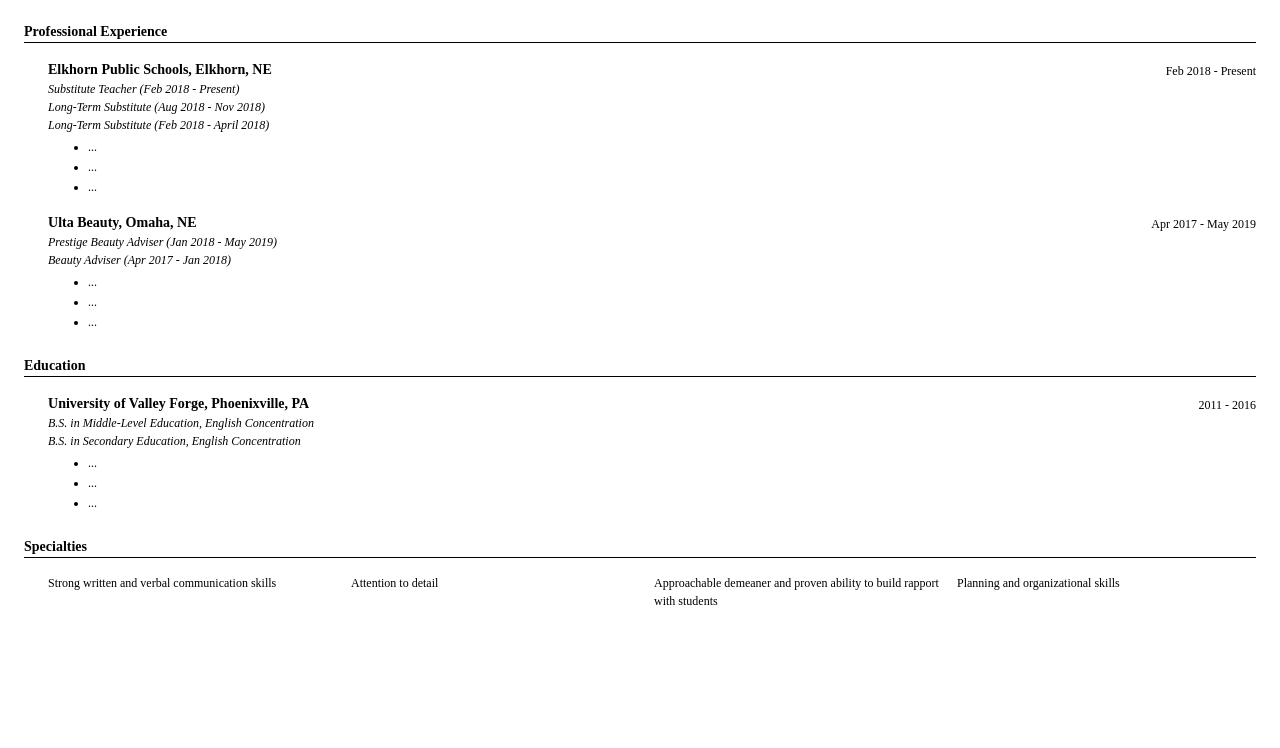
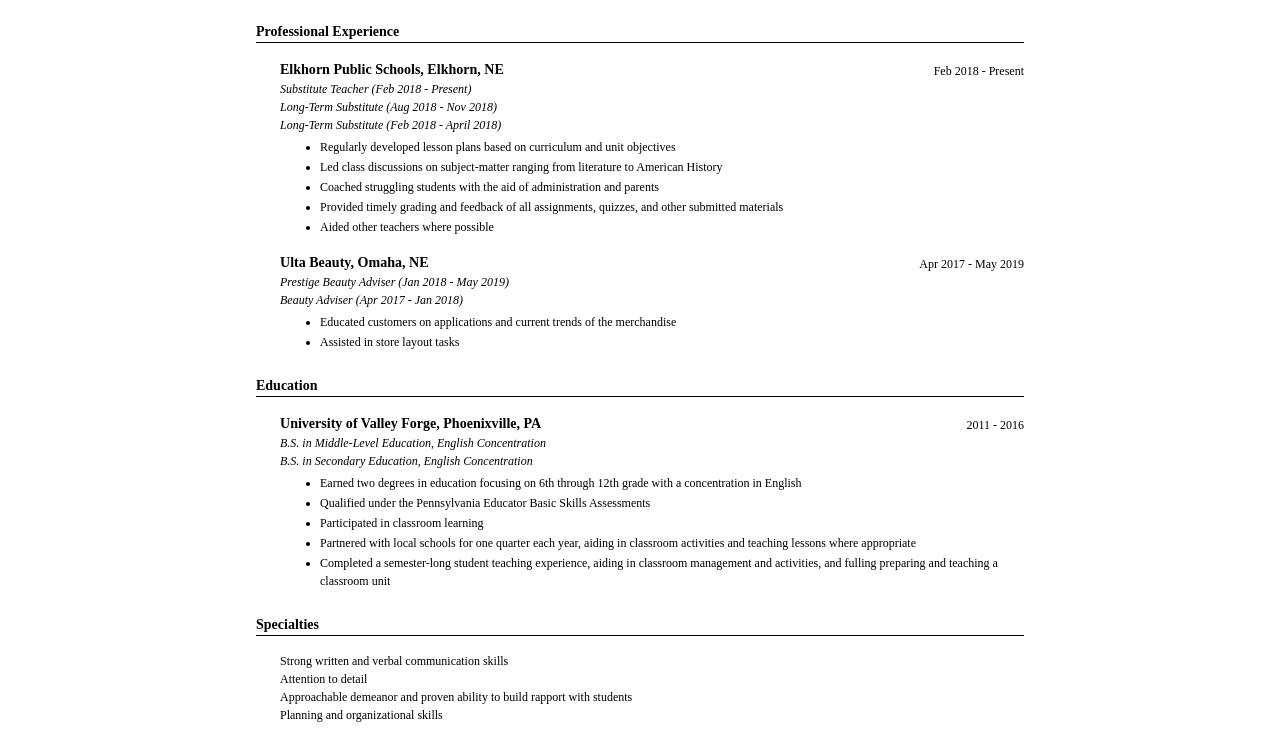
Before and after one commit to Renddslow/oliviamcelwee-resume-html, a plain HTML site: page index.html in a window 1280 px wide. Shown: the part 89-837 px from the top of the page. Before the commit the page ends 800 px from the top, so only its background shows below. Drawn offline with Linux system fonts and the light colour scheme.

Commit message:
Added content to the resume

```diff
--- a/index.html
+++ b/index.html
@@ -29,9 +29,11 @@
                         <p><em>Long-Term Substitute (Aug 2018 - Nov 2018)</em></p>
                         <p><em>Long-Term Substitute (Feb 2018 - April 2018)</em></p>
                         <ul>
-                            <li>...</li>
-                            <li>...</li>
-                            <li>...</li>
+                            <li>Regularly developed lesson plans based on curriculum and unit objectives</li>
+                            <li>Led class discussions on subject-matter ranging from literature to American History</li>
+                            <li>Coached struggling students with the aid of administration and parents</li>
+                            <li>Provided timely grading and feedback of all assignments, quizzes, and other submitted materials</li>
+                            <li>Aided other teachers where possible</li>
                         </ul>
                     </article>
                     <article>
@@ -42,9 +44,8 @@
                         <p><em>Prestige Beauty Adviser (Jan 2018 - May 2019)</em></p>
                         <p><em>Beauty Adviser (Apr 2017 - Jan 2018)</em></p>
                         <ul>
-                            <li>...</li>
-                            <li>...</li>
-                            <li>...</li>
+                            <li>Educated customers on applications and current trends of the merchandise</li>
+                            <li>Assisted in store layout tasks</li>
                         </ul>
                     </article>
                 </section>
@@ -58,19 +59,21 @@
                         <p><em>B.S. in Middle-Level Education, English Concentration</em></p>
                         <p><em>B.S. in Secondary Education, English Concentration</em></p>
                         <ul>
-                            <li>...</li>
-                            <li>...</li>
-                            <li>...</li>
+                            <li>Earned two degrees in education focusing on 6th through 12th grade with a concentration in English</li>
+                            <li>Qualified under the Pennsylvania Educator Basic Skills Assessments</li>
+                            <li>Participated in classroom learning</li>
+                            <li>Partnered with local schools for one quarter each year, aiding in classroom activities and teaching lessons where appropriate</li>
+                            <li>Completed a semester-long student teaching experience, aiding in classroom management and activities, and fulling preparing and teaching a classroom unit</li>
                         </ul>
                     </article>
                 </section>
                 <section>
                     <h2>Specialties</h2>
                     <div class="skill-tree">
-                        <span>Strong written and verbal communication skills</span>
-                        <span>Attention to detail</span>
-                        <span>Approachable demeaner and proven ability to build rapport with students</span>
-                        <span>Planning and organizational skills</span>
+                        <p>Strong written and verbal communication skills</p>
+                        <p>Attention to detail</p>
+                        <p>Approachable demeanor and proven ability to build rapport with students</p>
+                        <p>Planning and organizational skills</p>
                     </div>
                 </section>
             </main>
--- a/style.css
+++ b/style.css
@@ -15,6 +15,12 @@ h1, h2, h3, h4, p, span, ul {
     width: 100%;
     padding: 24px;
     box-sizing: border-box;
+}
+
+@media screen {
+    #page-wrapper {
+        max-width: 8.5in;
+    }
 }
 
 .contact-row {
@@ -59,8 +65,6 @@ article {
 }
 
 .skill-tree {
-    display: grid;
-    grid-template-columns: repeat(4, minmax(0, 1fr));
     grid-gap: 4px;
     margin-left: 24px;
     margin-top: 16px;
```
